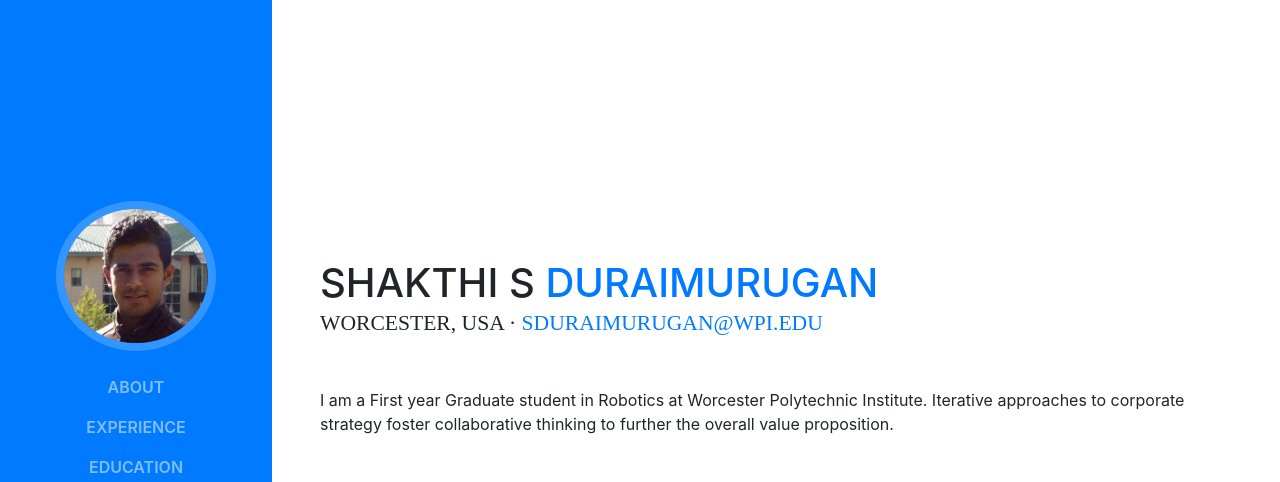
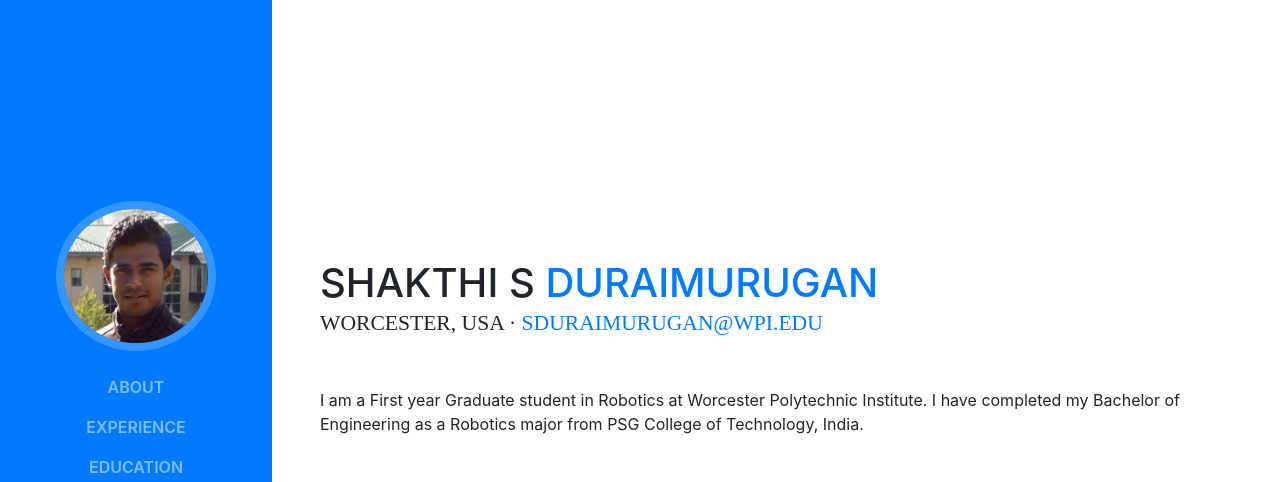
Before and after one commit to shakthisharavanan/shakthisharavanan.github.io, a website with bundled scripts: page index.html in a window 1280 px wide. Shown: the top 482 px of the page. Built offline with nearby package versions, Linux system fonts and the light colour scheme; a web font is replaced by a local one.

Commit message:
Description

```diff
--- a/index.html
+++ b/index.html
@@ -71,7 +71,7 @@
           <div class="subheading mb-5">Worcester, USA ·
             <a href="mailto:name@email.com">sduraimurugan@wpi.edu</a>
           </div>
-          <p class="mb-5">I am a First year Graduate student in Robotics at Worcester Polytechnic Institute. Iterative approaches to corporate strategy foster collaborative thinking to further the overall value proposition.</p>
+          <p class="mb-5">I am a First year Graduate student in Robotics at Worcester Polytechnic Institute. I have completed my Bachelor of Engineering as a Robotics major from PSG College of Technology, India.</p>
           <ul class="list-inline list-social-icons mb-0">
             <li class="list-inline-item">
               <a href="#">
```
